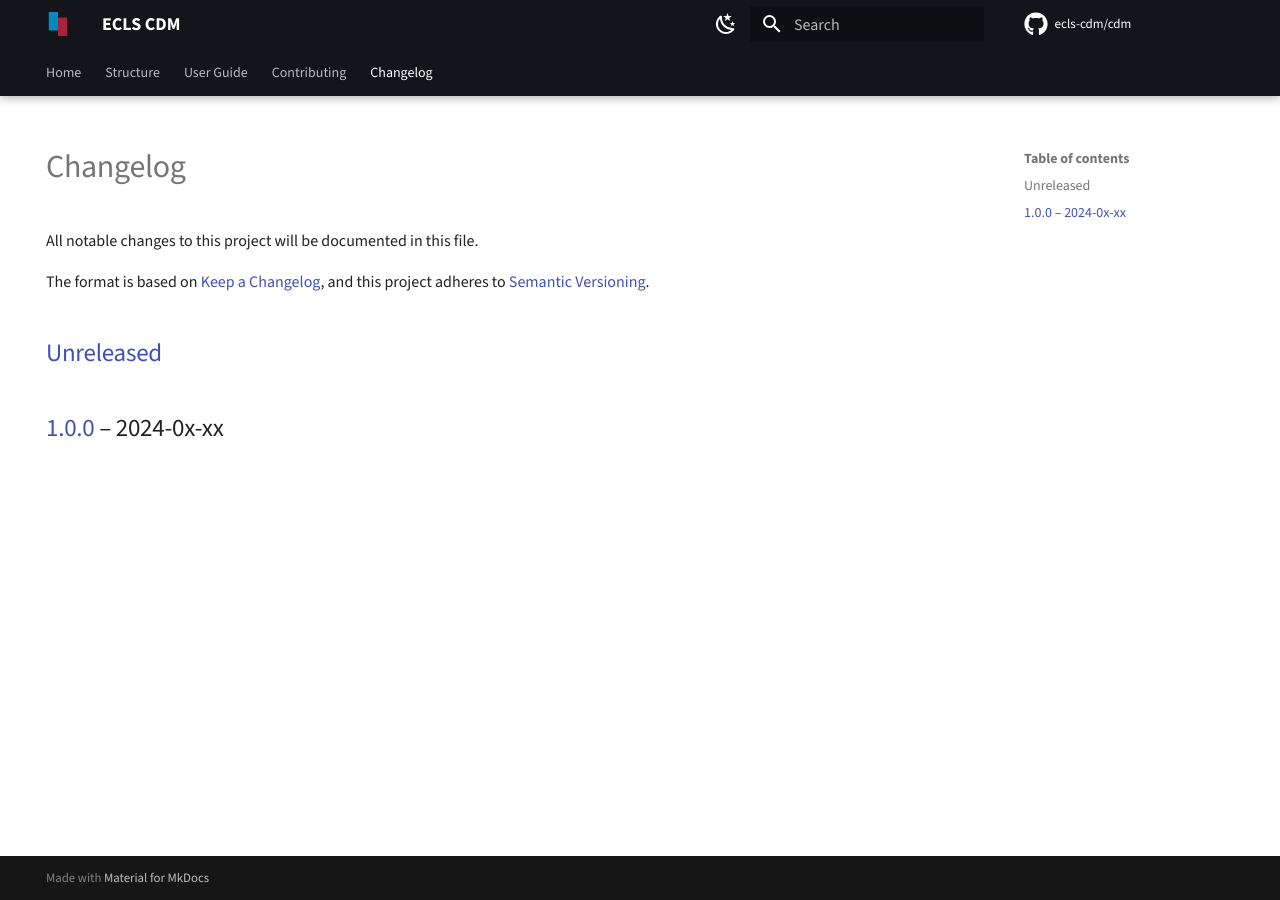
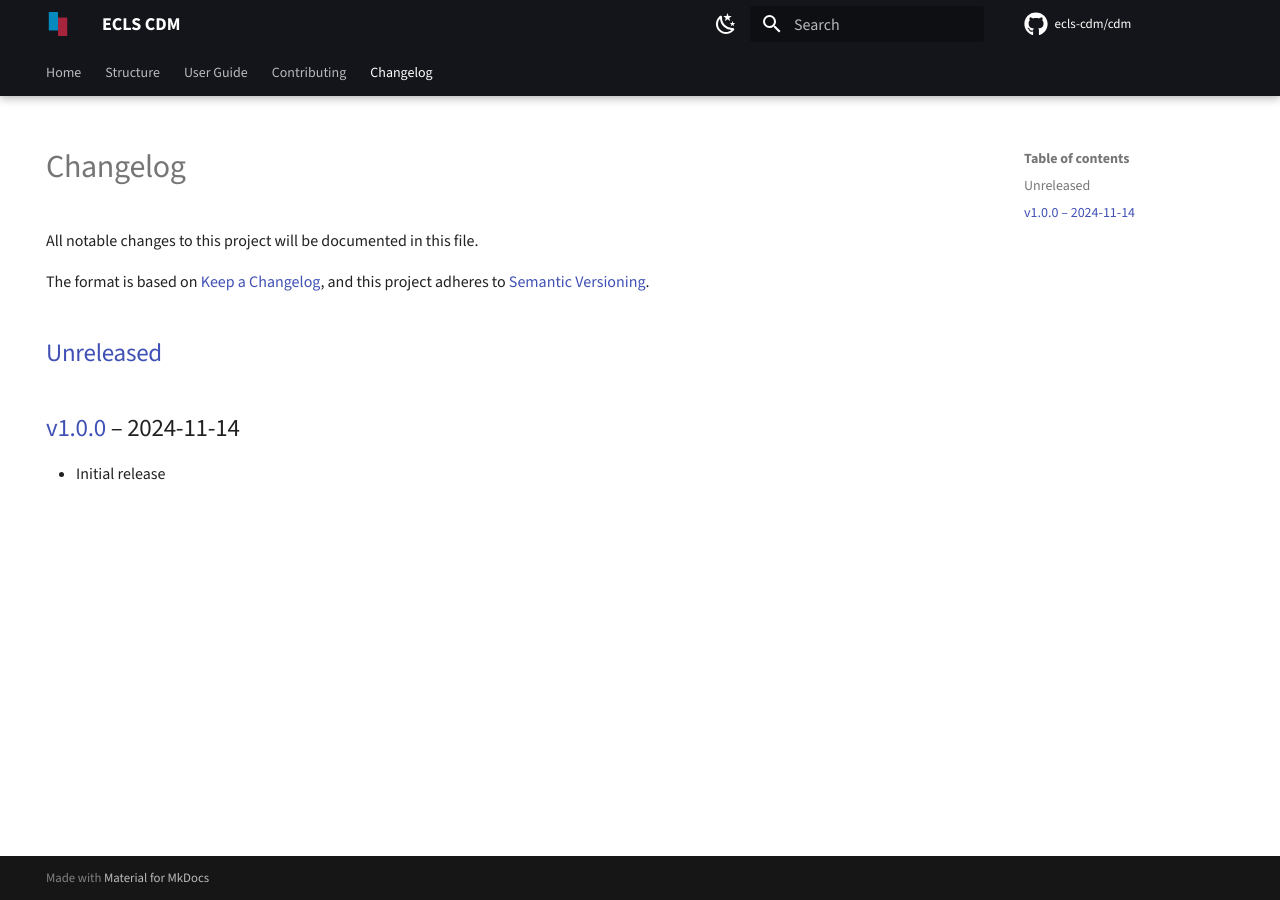
Before and after one commit to ecls-cdm/cdm, an MkDocs documentation site: the page built from docs/changelog.md, in a window 1280 px wide. Built offline with MkDocs 1.6.1 and Material for MkDocs 9.7.7, drawn with Linux system fonts in a browser that asks for light colours; comment, search, counter and statistics services are not loaded.

Commit message:
Add updated changelog

```diff
--- a/docs/changelog.md
+++ b/docs/changelog.md
@@ -10,7 +10,9 @@ and this project adheres to [Semantic Versioning](https://semver.org/spec/v2.0.0
 
 ## [Unreleased]
 
-## [1.0.0] – 2024-0x-xx
+## [v1.0.0] – 2024-11-14
+
+- Initial release
 
 [Unreleased]: https://github.com/ecls-cdm/cdm
-[1.0.0]: https://github.com/ecls-cdm/cdm/releases/tag/1.0.0
+[v1.0.0]: https://github.com/ecls-cdm/cdm/releases/tag/v1.0.0
```
